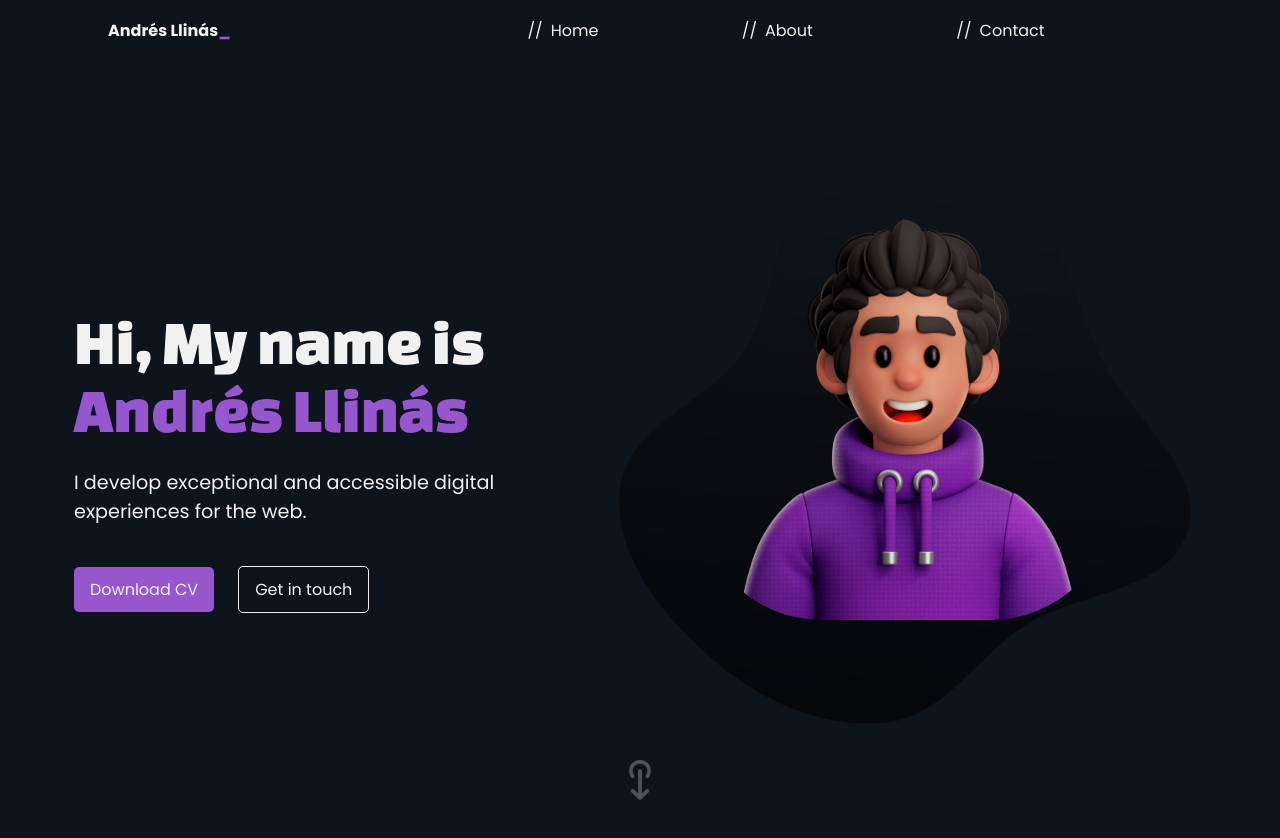
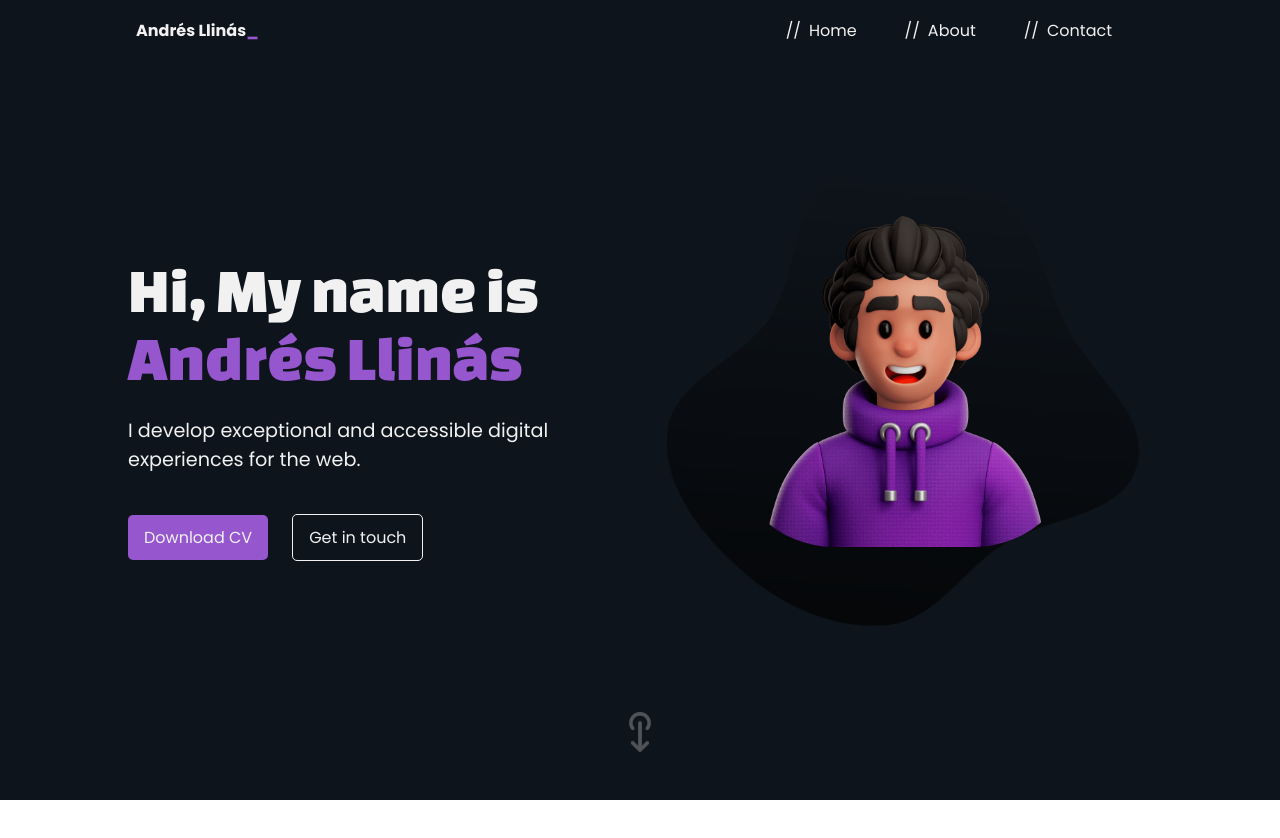
Before and after one commit to andresllinasr/portfolio, a React app: page / in a window 1280 px wide. Shown: the top 838 px of the page. After the commit the page ends 800 px from the top, so only its background shows below. Built offline with nearby package versions, Linux system fonts and the light colour scheme.

Commit message:
Update hero and navbar styles

```diff
--- a/src/Components/Hero/hero.scss
+++ b/src/Components/Hero/hero.scss
@@ -10,24 +10,25 @@
   justify-content: space-between;
   min-height: calc(var(--hero-height) - $nav-height);
   overflow: hidden;
+  padding: 0 1rem;
 
-  @media ($tablet-portrait) {
+  @media ($tablet-portrait-breakpoint) {
     min-height: calc(var(--hero-height) - $nav-height);
+    padding: 0 2rem;
   }
 }
 
 .hero-content {
   width: 100%;
+  max-width: $desktop-size;
   display: flex;
   flex-direction: column;
   justify-content: center;
   align-items: center;
   gap: 1rem;
   margin-top: 48px;
-  padding: 0 1rem;
 
-  @media ($tablet-portrait) {
-    padding: 0 2rem;
+  @media ($tablet-portrait-breakpoint) {
     flex-direction: row;
     margin-top: 100px;
     gap: 2rem;
@@ -39,14 +40,14 @@
   flex-direction: column;
   justify-content: center;
   align-items: center;
-  height: 100%;
+  width: 100%;
   max-width: 500px;
   gap: 0.5rem;
   font-size: 1rem;
   font-weight: 400;
   text-align: center;
 
-  @media ($tablet-portrait) {
+  @media ($tablet-portrait-breakpoint) {
     align-items: flex-start;
     text-align: start;
     gap: 1.5rem;
@@ -59,7 +60,7 @@
   font-weight: 400;
   font-style: normal;
 
-  @media ($tablet-portrait) {
+  @media ($tablet-portrait-breakpoint) {
     font-size: 4rem;
   }
 }
@@ -67,7 +68,7 @@
 .hero-header {
   font-size: 1rem;
 
-  @media ($tablet-portrait) {
+  @media ($tablet-portrait-breakpoint) {
     font-size: 1.2rem;
   }
 }
@@ -104,7 +105,7 @@
   width: 100%;
   max-width: 500px;
 
-  @media ($tablet-portrait) {
+  @media ($tablet-portrait-breakpoint) {
     width: 100%;
     max-width: 600px;
   }
@@ -141,7 +142,7 @@
   animation-delay: 5s;
   pointer-events: none;
 
-  @media ($tablet-portrait) {
+  @media ($tablet-portrait-breakpoint) {
     height: 2.5rem;
     width: 2.5rem;
     margin-bottom: 3rem;
--- a/src/Components/Navbar/navbar.scss
+++ b/src/Components/Navbar/navbar.scss
@@ -9,7 +9,7 @@
             opacity: .8;
             transition: opacity 0.3s ease-in-out;
 
-            @media ($tablet-portrait) {
+            @media ($tablet-portrait-breakpoint) {
                 visibility: hidden;
             }
         }
@@ -56,7 +56,7 @@
 
 .navbar__content {
     width: 100%;
-    max-width: 1080px;
+    max-width: $desktop-size;
     display: flex;
     justify-content: space-between;
     align-items: center;
@@ -75,7 +75,7 @@
     visibility: hidden;
     transition: transform 0.3s ease-in-out, visibility 0.3s ease-in-out;
 
-    @media ($tablet-portrait) {
+    @media ($tablet-portrait-breakpoint) {
         transition: none;
         position: static;
         transform: translateX(0);
@@ -84,7 +84,7 @@
         background: none;
         flex-direction: row;
         justify-content: space-evenly;
-        max-width: 70%;
+        width: fit-content;
     }
 }
 
@@ -106,6 +106,7 @@
     padding: 1rem;
     border-top: 1px solid $black-1;
     position: relative;
+    white-space: nowrap;
 
     &::before {
         content: "//";
@@ -113,7 +114,7 @@
         margin-right: 0.5rem;
     }
 
-    @media ($tablet-portrait) {
+    @media ($tablet-portrait-breakpoint) {
         margin-right: 2rem;
         border: none;
         padding: 0.5rem;
@@ -143,7 +144,7 @@
         outline-offset: -2px;
     }
 
-    @media ($tablet-portrait) {
+    @media ($tablet-portrait-breakpoint) {
         &::after {
             outline-offset: 0;
         }
@@ -173,7 +174,7 @@
         border-radius: 3px;
     }
 
-    @media ($tablet-portrait) {
+    @media ($tablet-portrait-breakpoint) {
         display: none;
     }
 }
--- a/src/assets/global_variables.scss
+++ b/src/assets/global_variables.scss
@@ -7,8 +7,11 @@ $black-2: #0E141B;
 $white-1: #F1F1F1;
 
 // Breakpoints
-$tablet-portrait: "width > 800px";
-$desktop: "width > 1024px";
+$tablet-portrait-breakpoint: "width > 800px";
+$desktop-breakpoint: "width > 1024px";
+
+$tablet-size: 800px;
+$desktop-size: 1024px;
 
 // Mixins
 
```
